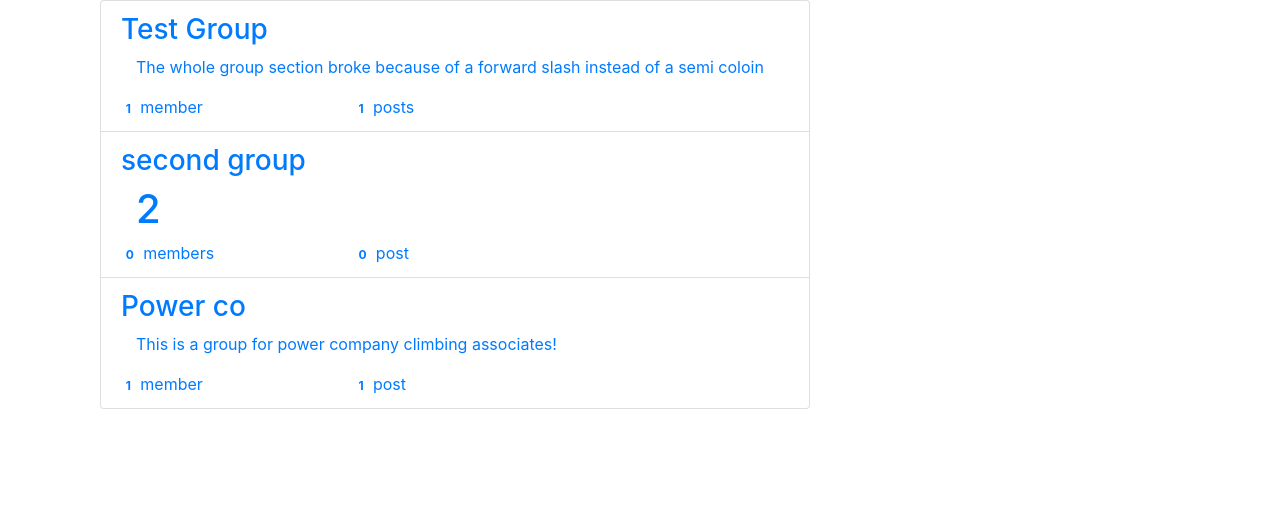
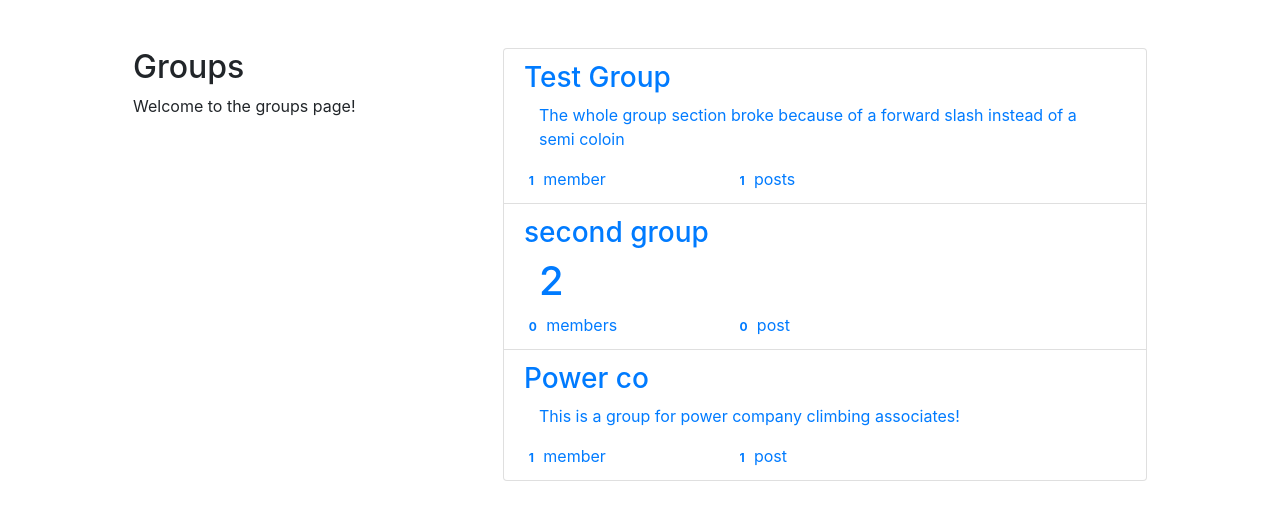
Before and after one commit to August-Schleich/Space_Social, a Django app: page /groups/ in a window 1280 px wide. Shown: the part 56-584 px from the top of the page. Run offline with Django 3.2, Linux system fonts and the light colour scheme; data comes from the database, SQL or seed files in the repository; both versions use the stored data as it was after the commit; some libraries are stand-ins or nearby versions.

Commit message:
debugging: group_detail, group_list and post_list ( oversights )

```diff
--- a/Space_Social/groups/templates/groups/group_list.html
+++ b/Space_Social/groups/templates/groups/group_list.html
@@ -1,7 +1,7 @@
 {% extends "groups/group_base.html" %}
-<h1>Outside block </h1>
-{% block pregroups %}
-<div class ="col-md-4">
+
+{% block pregroup %}
+<div class ="col-md-4 p-5">
     <div class ="content">
         {% if user.is_authenticated %}
         <h2>Welcome Back
@@ -23,7 +23,7 @@
 
 {% block group_content %}
 
-<div class= "col-md-8">
+<div class= "col-md-8 p-5">
     <div class ="list-group">
       {% for group in object_list %}
       <a class ="list-group-item" href="{% url 'groups:single' slug=group.slug %}">
--- a/Space_Social/posts/templates/posts/post_list.html
+++ b/Space_Social/posts/templates/posts/post_list.html
@@ -14,7 +14,6 @@
 					<a href="{% url 'groups:single' slug=member_group.group.slug %}">{{ member_group.group.name }}</a>
 				</li>
 				{% endfor %}
-
 			</ul>
 		</div>
 	</div>
@@ -28,10 +27,6 @@
 					<li class="group li-with-bullet"><a href="{% url 'groups:single' slug=other_group.slug %}">{{ other_group.name }}</a></li>
 				{% endfor %}
 			</ul>
-
-
-
-
 		</div>
 	</div>
 </div>
```
Also changed, not shown: Space_Social/groups/templates/groups/group_detail.html (+7 -3 lines), Space_Social/db.sqlite3.
